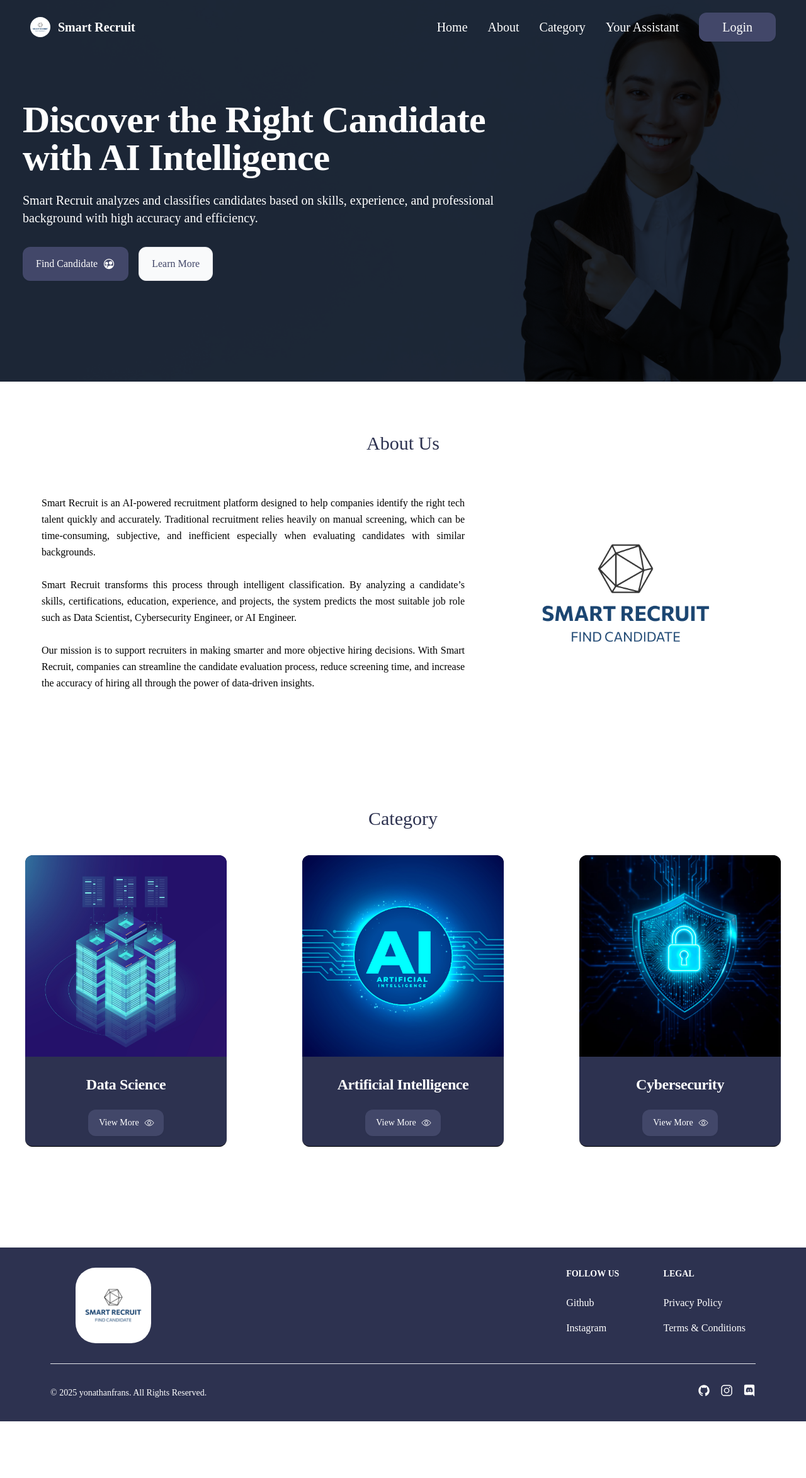
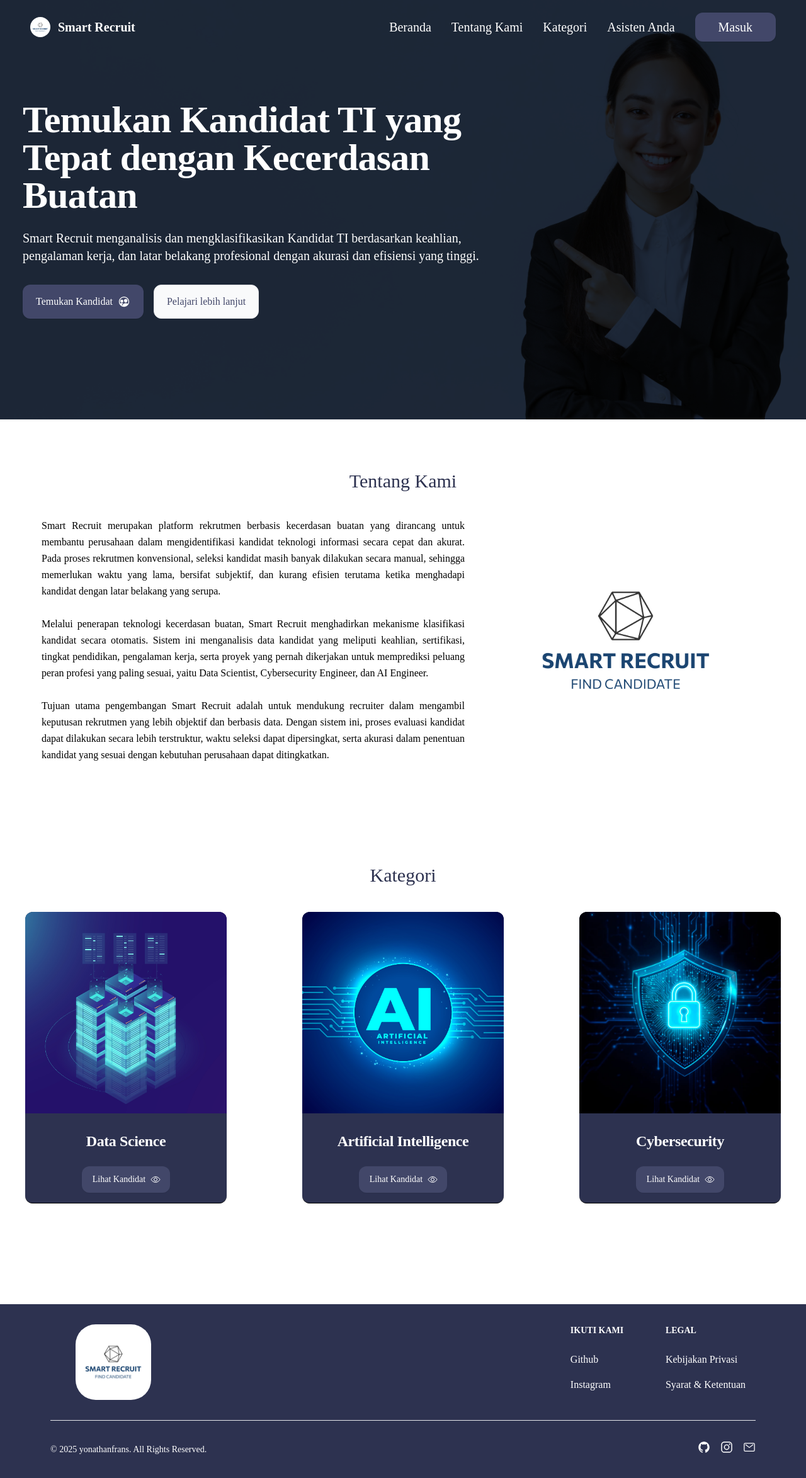
Before and after one commit to yonathanfrans/Smart-Recruit, a Flask app: page / in a window 1280 px wide. Shown: the whole page at 63% size. Before the commit the page ends 2257 px from the top, so only its background shows below. Run offline with Flask 3, Linux system fonts and the light colour scheme; parts of the project's set-up code (start-up, migrations or seed data) failed here and were passed over; some libraries are stand-ins or nearby versions.

Commit message:
Change the language to Indonesian

```diff
--- a/templates/candidate.html
+++ b/templates/candidate.html
@@ -63,7 +63,7 @@
             id="search"
             name="search"
             class="block w-xs md:w-lg p-4 ps-10 bg-neutral-secondary-medium border border-third-color text-second-color text-sm rounded-base focus:ring-second-color focus:border-second-color shadow-xs placeholder:text-third-color"
-            placeholder="Search for a candidate"
+            placeholder="Search for a candidate names"
             value="{{ search or '' }}"
           />
         </div>
@@ -134,7 +134,7 @@
               href="{{ url_for('candidate_detail', username=candidate.username) }}"
               class="inline-flex items-center text-white bg-second-color box-border border border-transparent hover:bg-third-color focus:ring-4 focus:ring-second-color shadow-xs font-medium leading-5 rounded-base text-sm px-4 py-2.5 mt-3 focus:outline-none"
             >
-              View Profile
+              Lihat Profil
               <ion-icon name="person" class="size-4 ms-2.5 mb-0.5"></ion-icon>
             </a>
           </div>
--- a/templates/components/footer.html
+++ b/templates/components/footer.html
@@ -13,7 +13,7 @@
       </div>
       <div class="grid grid-cols-2 gap-8 sm:gap-6 sm:mr-4">
         <div>
-          <h2 class="mb-6 text-sm font-semibold uppercase">Follow us</h2>
+          <h2 class="mb-6 text-sm font-semibold uppercase">Ikuti Kami</h2>
           <ul class="font-medium">
             <li class="mb-4">
               <a
@@ -37,10 +37,10 @@
           <h2 class="mb-6 text-sm font-semibold uppercase">Legal</h2>
           <ul class="font-medium">
             <li class="mb-4">
-              <a href="#" class="hover:underline">Privacy Policy</a>
+              <a href="#" class="hover:underline">Kebijakan Privasi</a>
             </li>
             <li>
-              <a href="#" class="hover:underline">Terms &amp; Conditions</a>
+              <a href="#" class="hover:underline">Syarat &amp; Ketentuan</a>
             </li>
           </ul>
         </div>
@@ -76,9 +76,9 @@
           <ion-icon name="logo-instagram" class="size-5"></ion-icon>
           <span class="sr-only">Instagram account</span>
         </a>
-        <a href="#" class="hover:ms-2">
-          <ion-icon name="logo-discord" class="size-5"></ion-icon>
-          <span class="sr-only">Discord community</span>
+        <a href="mailto:yonatanfrans07@gmail.com" class="hover:ms-2">
+          <ion-icon name="mail-outline" class="size-5"></ion-icon>
+          <span class="sr-only">Email</span>
         </a>
       </div>
     </div>
--- a/templates/components/navbar.html
+++ b/templates/components/navbar.html
@@ -44,28 +44,28 @@
             href="/#"
             class="nav-link block py-2 px-3 my-2 rounded hover:text-second-color {% if active_page != None and active_page == 'candidate' %} text-white bg-second-color md:bg-transparent md:text-second-color {% endif %} md:p-0"
             aria-current="page"
-            >Home</a
+            >Beranda</a
           >
         </li>
         <li>
           <a
             href="/#about"
             class="nav-link block py-2 px-3 my-2 rounded md:p-0 hover:text-second-color"
-            >About</a
+            >Tentang Kami</a
           >
         </li>
         <li>
           <a
             href="/#category"
             class="nav-link block py-2 px-3 my-2 rounded md:p-0 hover:text-second-color {% if active_page == 'category' %} text-white bg-second-color md:bg-transparent md:text-second-color {% endif %}"
-            >Category</a
+            >Kategori</a
           >
         </li>
         <li>
           <a
             href="{{url_for('assistant')}}"
             class="nav-link block py-2 px-3 my-2 rounded md:p-0 hover:text-second-color"
-            >Your Assistant</a
+            >Asisten Anda</a
           >
         </li>
         <li>
@@ -76,7 +76,7 @@
             href="{{ url_for('profile') }}"
             class="text-white bg-second-color hover:bg-third-color box-border border border-transparent focus:ring-2 focus:ring-third-color hover:ring-2 hover:ring-third-color shadow-xs font-normal leading-5 rounded-base text-xl px-8 py-3 md:px-9 md:py-3 focus:outline-none ml-2 md:ml-0 cursor-pointer"
           >
-            Profile
+            Hello! {{ current_user.profile.first_name }} 👋
           </a>
 
           {% elif current_user.role == 'recruiter' %}
@@ -85,7 +85,7 @@
             href="{{ url_for('logout') }}"
             class="text-white bg-second-color hover:bg-third-color box-border border border-transparent focus:ring-2 focus:ring-third-color hover:ring-2 hover:ring-third-color shadow-xs font-normal leading-5 rounded-base text-xl px-8 py-3 md:px-9 md:py-3 focus:outline-none ml-2 md:ml-0 cursor-pointer"
           >
-            Logout
+            Keluar
           </a>
 
           {% endif %} {% else %}
@@ -96,7 +96,7 @@
             type="button"
             class="text-white bg-second-color hover:bg-third-color box-border border border-transparent focus:ring-2 focus:ring-third-color hover:ring-2 hover:ring-third-color shadow-xs font-normal leading-5 rounded-base text-xl px-8 py-3 md:px-9 md:py-3 focus:outline-none ml-2 md:ml-0 cursor-pointer"
           >
-            Login
+            Masuk
           </button>
           {% endif %}
         </li>
@@ -121,7 +121,7 @@
       <div
         class="flex items-center justify-around border-b border-default pb-4 md:pb-5"
       >
-        <h3 class="text-lg font-medium text-white">Login to our platform</h3>
+        <h3 class="text-lg font-medium text-white">Masuk ke platform kami</h3>
         <button
           type="button"
           class="text-white bg-transparent hover:bg-neutral-tertiary hover:text-heading rounded-base text-sm w-9 h-9 ms-auto inline-flex justify-center items-center"
@@ -137,7 +137,7 @@
           <label
             for="username"
             class="block mb-2.5 text-sm font-medium text-white"
-            >Your Username</label
+            >Username Anda</label
           >
           <input
             type="text"
@@ -152,7 +152,7 @@
           <label
             for="password"
             class="block mb-2.5 text-sm font-medium text-white"
-            >Your password</label
+            >Password Anda</label
           >
           <input
             type="password"
@@ -167,19 +167,19 @@
           <a
             href="#"
             class="text-sm font-medium text-third-color hover:underline"
-            >Forget Password?</a
+            >Lupa Password?</a
           >
         </div>
         <button
           type="submit"
           class="text-white bg-second-color border border-transparent hover:bg-third-color focus:ring-4 focus:ring-brand-medium shadow-xs font-medium leading-5 rounded-base text-base px-4 py-2.5 focus:outline-none w-full mb-3"
         >
-          Login to your account
+          Masuk ke akun anda
         </button>
         <div class="text-sm font-medium text-third-color">
-          Not registered?
+          Belum terdaftar?
           <a href="{{url_for('register')}}" class="text-white hover:underline"
-            >Create account</a
+            >Buat akun</a
           >
         </div>
       </form>
--- a/templates/index.html
+++ b/templates/index.html
@@ -8,15 +8,14 @@
   <div class="px-4 md:ml-5 mx-auto max-w-screen-7xl text-start py-30 lg:py-40">
     <div class="text-start max-w-3xl">
       <h1
-        class="mb-6 text-4xl font-bold tracking-tighter text-white md:text-5xl lg:text-6xl"
+        class="mb-6 text-3xl font-bold tracking-tighter text-white md:text-5xl lg:text-6xl"
       >
-        Discover the Right Candidate <br />
-        with AI Intelligence
+        Temukan Kandidat TI yang Tepat dengan Kecerdasan Buatan
       </h1>
       <p class="mb-8 text-base font-normal text-white md:text-xl">
-        Smart Recruit analyzes and classifies candidates based on skills,
-        experience, and professional background with high accuracy and
-        efficiency.
+        Smart Recruit menganalisis dan mengklasifikasikan Kandidat TI
+        berdasarkan keahlian, pengalaman kerja, dan latar belakang profesional
+        dengan akurasi dan efisiensi yang tinggi.
       </p>
     </div>
     <div
@@ -26,14 +25,14 @@
         href="{{url_for('assistant')}}"
         class="inline-flex items-center justify-center text-white bg-second-color hover:bg-third-color box-border border border-transparent focus:ring-4 focus:ring-brand-medium shadow-xs font-medium rounded-base text-base px-5 py-3 focus:outline-none"
       >
-        Find Candidate
+        Temukan Kandidat
         <ion-icon name="people-circle-outline" class="ml-2 text-xl"></ion-icon>
       </a>
       <a
         href="#about"
-        class="text-second-color bg-neutral-secondary-medium box-border border border-default-medium hover:bg-neutral-tertiary-medium hover:focus:ring-4 focus:ring-neutral-tertiary shadow-xs font-medium leading-5 rounded-base text-base px-5 py-4 focus:outline-none"
+        class="text-second-color text-center bg-neutral-secondary-medium box-border border border-default-medium hover:bg-neutral-tertiary-medium hover:focus:ring-4 focus:ring-neutral-tertiary shadow-xs font-medium leading-5 rounded-base text-base px-5 py-4 focus:outline-none"
       >
-        Learn More
+        Pelajari lebih lanjut
       </a>
     </div>
   </div>
@@ -41,29 +40,34 @@
 
 <!-- About -->
 <section id="about" class="mt-20 mb-10 mx-auto">
-  <h1 class="font-normal text-3xl text-center text-main-color">About Us</h1>
+  <h1 class="font-normal text-3xl text-center text-main-color">Tentang Kami</h1>
 
   <div
     class="flex flex-wrap flex-row justify-center items-center mb-10 mt-10 px-6 md:justify-around md:mx-7 md:px-0"
   >
     <div class="w-2xl order-2 md:order-0">
       <p class="text-justify leading-relaxed text-base">
-        Smart Recruit is an AI-powered recruitment platform designed to help
-        companies identify the right tech talent quickly and accurately.
-        Traditional recruitment relies heavily on manual screening, which can be
-        time-consuming, subjective, and inefficient especially when evaluating
-        candidates with similar backgrounds.
+        Smart Recruit merupakan platform rekrutmen berbasis kecerdasan buatan
+        yang dirancang untuk membantu perusahaan dalam mengidentifikasi kandidat
+        teknologi informasi secara cepat dan akurat. Pada proses rekrutmen
+        konvensional, seleksi kandidat masih banyak dilakukan secara manual,
+        sehingga memerlukan waktu yang lama, bersifat subjektif, dan kurang
+        efisien terutama ketika menghadapi kandidat dengan latar belakang yang
+        serupa.
         <br /><br />
-        Smart Recruit transforms this process through intelligent
-        classification. By analyzing a candidate’s skills, certifications,
-        education, experience, and projects, the system predicts the most
-        suitable job role such as Data Scientist, Cybersecurity Engineer, or AI
-        Engineer.
+        Melalui penerapan teknologi kecerdasan buatan, Smart Recruit
+        menghadirkan mekanisme klasifikasi kandidat secara otomatis. Sistem ini
+        menganalisis data kandidat yang meliputi keahlian, sertifikasi, tingkat
+        pendidikan, pengalaman kerja, serta proyek yang pernah dikerjakan untuk
+        memprediksi peluang peran profesi yang paling sesuai, yaitu Data
+        Scientist, Cybersecurity Engineer, dan AI Engineer.
         <br /><br />
-        Our mission is to support recruiters in making smarter and more
-        objective hiring decisions. With Smart Recruit, companies can streamline
-        the candidate evaluation process, reduce screening time, and increase
-        the accuracy of hiring all through the power of data-driven insights.
+        Tujuan utama pengembangan Smart Recruit adalah untuk mendukung recruiter
+        dalam mengambil keputusan rekrutmen yang lebih objektif dan berbasis
+        data. Dengan sistem ini, proses evaluasi kandidat dapat dilakukan secara
+        lebih terstruktur, waktu seleksi dapat dipersingkat, serta akurasi dalam
+        penentuan kandidat yang sesuai dengan kebutuhan perusahaan dapat
+        ditingkatkan.
       </p>
     </div>
     <div class="text-center md:mr-10">
@@ -78,7 +82,7 @@
 
 <!-- Category -->
 <section id="category" class="mt-40 mb-30 mx-auto">
-  <h1 class="font-normal text-3xl text-center text-main-color">Category</h1>
+  <h1 class="font-normal text-3xl text-center text-main-color">Kategori</h1>
 
   <div
     class="flex flex-wrap flex-row justify-center items-center gap-x-30 gap-y-20 mb-10 mt-10 px-6 md:mx-7 md:px-0"
@@ -104,7 +108,7 @@
           href="{{url_for('candidate', category='data-science')}}"
           class="inline-flex items-center text-white bg-second-color border border-transparent hover:bg-third-color focus:ring-4 focus:ring-brand-medium shadow-xs font-medium leading-5 rounded-base text-sm px-4 py-2.5 focus:outline-none"
         >
-          View More
+          Lihat Kandidat
           <ion-icon name="eye-outline" class="size-4 ms-2 -me-0.5"></ion-icon>
         </a>
       </div>
@@ -131,7 +135,7 @@
           href="{{url_for('candidate', category='ai')}}"
           class="inline-flex items-center text-white bg-second-color border border-transparent hover:bg-third-color focus:ring-4 focus:ring-brand-medium shadow-xs font-medium leading-5 rounded-base text-sm px-4 py-2.5 focus:outline-none"
         >
-          View More
+          Lihat Kandidat
           <ion-icon name="eye-outline" class="size-4 ms-2 -me-0.5"></ion-icon>
         </a>
       </div>
@@ -158,7 +162,7 @@
           href="{{url_for('candidate', category='cybersecurity')}}"
           class="inline-flex items-center text-white bg-second-color border border-transparent hover:bg-third-color focus:ring-4 focus:ring-brand-medium shadow-xs font-medium leading-5 rounded-base text-sm px-4 py-2.5 focus:outline-none"
         >
-          View More
+          Lihat Kandidat
           <ion-icon name="eye-outline" class="size-4 ms-2 -me-0.5"></ion-icon>
         </a>
       </div>
```
Also changed, not shown: templates/assistant.html (+7 -10 lines), templates/profile.html (+21 -20 lines), templates/register.html (+12 -12 lines).
